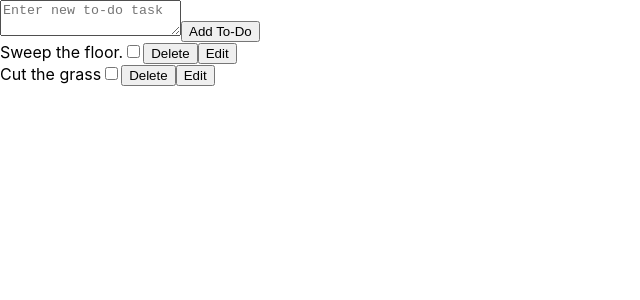
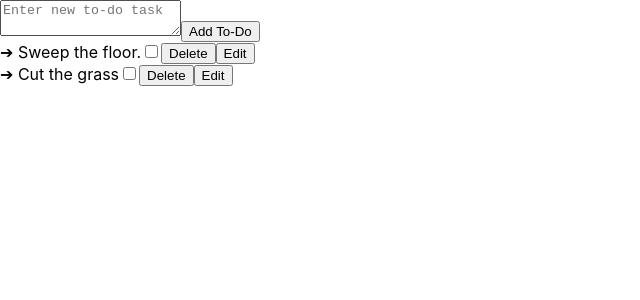
Before and after one commit to alricf/to-do, a React (Create React App) app: page / in a window 1280 px wide. Shown: the top 300 px of the page, without its empty margins (0-640 px from the left). Built offline with nearby package versions, Linux system fonts and the light colour scheme.

Commit message:
Adding arrow point to each task

```diff
--- a/src/components/ToDoList.tsx
+++ b/src/components/ToDoList.tsx
@@ -53,7 +53,7 @@ const ToDoList: React.FC<IProps> = ({ toDoList, setToDoList }): JSX.Element => {
     return toDoList.map((taskObj, index: number) => {
       return (
         <li key={index}>
-          {taskObj.name}
+          {`➔ ${taskObj.name}`}
           <input name={taskObj.id.toString()} type="checkbox" onClick={handleCheck} />
           <button name={taskObj.id.toString()} onClick={handleDelete}>
             Delete
```
